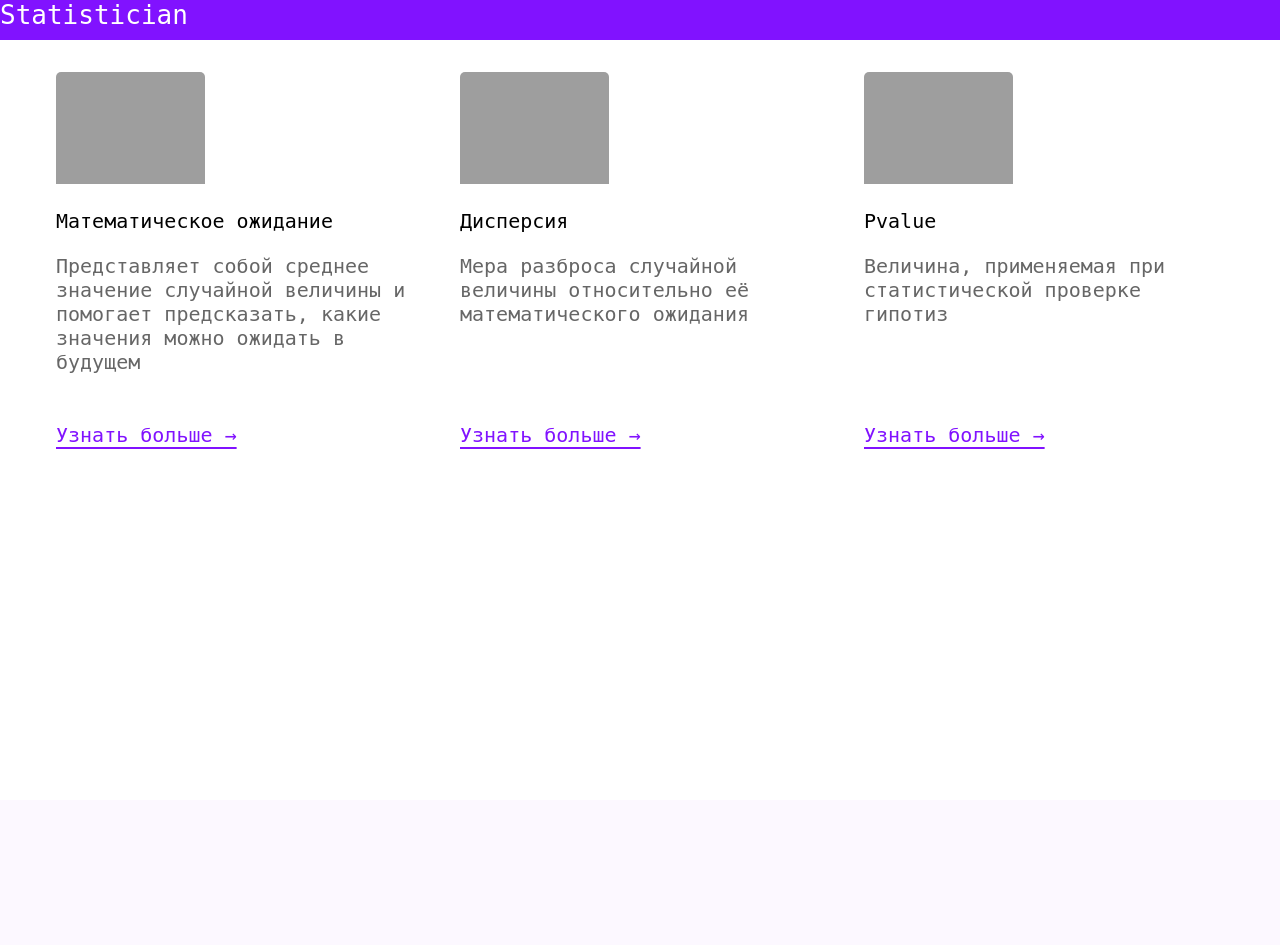
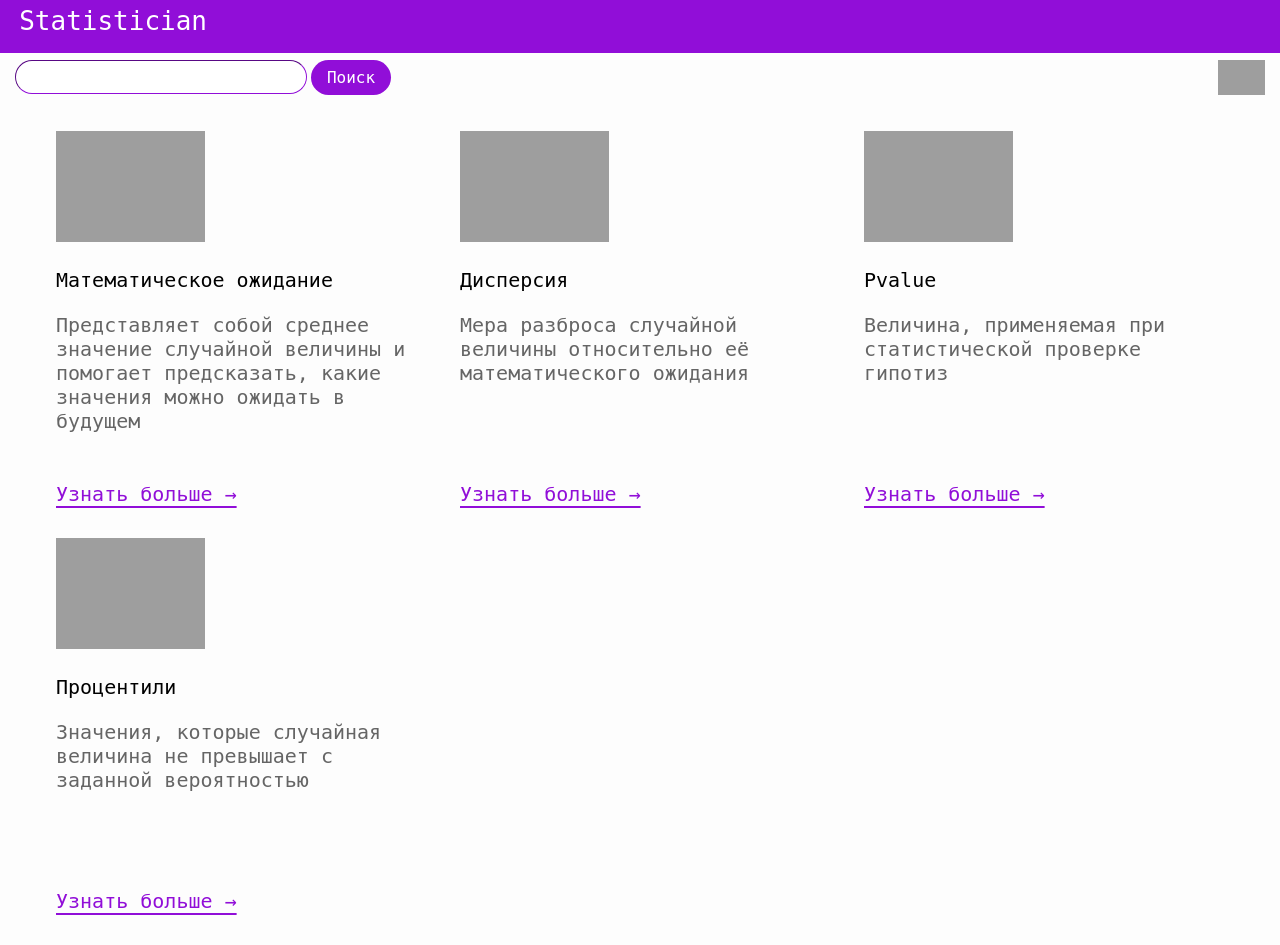
Before and after one commit to evaveshtort/Statistician-backend, a Django app: page / in a window 1280 px wide. Before the commit the page ends 449 px from the top, so only its background shows below. Run offline with Django 5.2, Linux system fonts and the light colour scheme.

Commit message:
search and cart added

```diff
--- a/stat_calc/urls.py
+++ b/stat_calc/urls.py
@@ -21,6 +21,7 @@ from stat_calc_app import views
 
 urlpatterns = [
     path("admin/", admin.site.urls),
-    path('', views.GetMetrics),
+    path('', views.GetMetrics, name='metrics'),
     path('metric/<int:id>/', views.GetMetric, name='metric_url'),
+    path('cart/<int:cart_id>/', views.GetCart, name='cart')
 ]
--- a/stat_calc_app/static/css/card.css
+++ b/stat_calc_app/static/css/card.css
@@ -2,10 +2,6 @@ ul {
     display: flex;
     flex-direction: row;
     flex-flow: wrap;
-}
-
-img {
-    border-radius: 5px 5px 0 0;
 }
 
 p {
@@ -16,21 +12,78 @@ p {
 }
 
 body {
-    margin-top: 50px;
-    margin: 0;
+    margin-top: 30px;
+    margin:0;
     padding: 0;
+    background-color: #00000002;
+}
+
+.mainLink {
+    color: #ffffff;
+    text-decoration: none;
+}
+
+.underHead {
+    display: flex;
+    padding-top: 7px;
+    justify-content: space-between;
+}
+
+.cartBtn {
+    padding-right: 15px;
+}
+
+.searchForm {
+    padding-left: 15px;
+}
+
+.searchFrame {
+    width: 250px;
+    height: 30px;
+    border-radius: 20px;
+    border-color: #910ed8;
+    border-width: 0.1px;
+    padding-left: 20px;
+    padding-right: 20px;
+    font-family: monospace;
+    font-size: large;
+    font-weight: lighter;
+}
+
+.searchBtn {
+    background-color:#910ed8;
+    height: 35px;
+    border-width: 0;
+    width: 80px;
+    color: #ffffff;
+    border-radius: 20px;
+    font-family: monospace;
+    font-weight: lighter;
+    font-size: large;
+}
+
+.searchBtn:hover{
+    background-color: #e4c200
+}
+
+.emptyList {
+    display: flex;
+    font-size:xx-large;
+    font-family:monospace;
 }
 
 .upper {
     height: 40px;
-    background-color:#8112ff;
+    background-color:#910ed8;
     color:#ffffff;
     font-size:xx-large;
     font-family:monospace;
     text-align: justify;
     position: sticky;
+    padding: 0.5%;
+    padding-left: 1.5%;
     top: 0;
-    width: 100%;
+    width: 98%;
 }
 
 .card-title {
@@ -40,7 +93,7 @@ body {
 }
 
 .card-link {
-    color:#8112ff;
+    color:#910ed8;
     font-size:x-large;
     font-family:monospace;
     font-weight: lighter;
@@ -48,7 +101,7 @@ body {
 }
 
 .card-link:hover{
-    color: #44ffa8
+    color: #e4c200
 }
 
 
--- a/stat_calc_app/templates/cards.html
+++ b/stat_calc_app/templates/cards.html
@@ -3,11 +3,18 @@
 {% block title %}Список метрик{% endblock %}
 
 {% block content %}
+<div class="underHead">
+<form class="searchForm" action="." method="get">
+    <input class="searchFrame" name="metricName" type="text">
+    <input class="searchBtn" type="submit" value="Поиск" >
+</form>
+<a href="{% url 'cart' data.cart_id %}" class="cartBtn"><img src="http://127.0.0.1:9000/items/shopping-cart.png" style="height:35px"/></a>
+</div>
 <ul>
     {% for metric in data.metrics %}
         {% include 'card.html' with element=metric %}
     {% empty %}
-        <li>Список пуст</li>
+        <div class="emptyList">По вашему запросу ничего не найдено</div>
     {% endfor %}
 </ul>
 {% endblock %}
--- /dev/null
+++ b/stat_calc_app/templates/cart.html
@@ -0,0 +1 @@
+{% extends 'page.html' %}
--- a/stat_calc_app/templates/metric.html
+++ b/stat_calc_app/templates/metric.html
@@ -1,7 +1,7 @@
 {% extends 'page.html' %}
 
-{% block title %}Заказ №{{ data.id }}{% endblock %}
+{% block title %}{{ data.title }}{% endblock %}
 
 {% block content %}
-    <div>Информация о метрике №{{ data.id }}</div>
+    <div>{{ data.title }}</div>
 {% endblock %}
--- a/stat_calc_app/templates/page.html
+++ b/stat_calc_app/templates/page.html
@@ -3,7 +3,9 @@
 <link rel="stylesheet"  type="text/css" href="{% static 'css/card.css' %}">
 <html lang="en" class="h-100">
 <head>
-  <div class="upper">Statistician</div>
+  <div class="upper">
+  <a href="{% url 'metrics' %}" class="mainLink">Statistician</a>
+  </div>
   <meta charset="utf-8">
     <title>{% block title %}{% endblock %}</title>
 </head>
--- a/stat_calc_app/views.py
+++ b/stat_calc_app/views.py
@@ -1,22 +1,52 @@
 from django.shortcuts import render
 from datetime import date
 
-# Create your views here.
-def GetMetrics(request):
-    return render(request, 'cards.html', {'data' : {
-        'current_date': date.today(),
-        'metrics': [
+data_list = [
             {'title': 'Математическое ожидание', 'id': 1, 'picture':"http://127.0.0.1:9000/cardpictures/mathematical_expectation.png",
              'description':'Представляет собой среднее значение случайной величины и помогает предсказать, какие значения можно ожидать в будущем'},
             {'title': 'Дисперсия', 'id': 2, 'picture':"http://127.0.0.1:9000/cardpictures/dispersion.png",
              'description':'Мера разброса случайной величины относительно её математического ожидания'},
             {'title': 'Pvalue', 'id': 3, 'picture':"http://127.0.0.1:9000/cardpictures/pvalue.png",
              'description':'Величина, применяемая при статистической проверке гипотиз'},
+            {'title': 'Процентили', 'id': 4, 'picture':"http://127.0.0.1:9000/cardpictures/percentiles.png",
+             'description':'Значения, которые случайная величина не превышает с заданной вероятностью'},
         ]
+
+carts_info = [
+    {'cart_id': 1, 'metric_id': 1, 'data_for_calc': [2, 35, 18, 150]},
+    {'cart_id': 1, 'metric_id': 2, 'data_for_calc': [2, 35, 18, 150]}
+]
+
+users_info = [
+    {'user_id': 1, 'cart_id': 1}
+]
+
+def GetMetrics(request):
+    user = 1
+    for u in users_info:
+        if u['user_id'] == user:
+            cart = u['cart_id']
+            break
+    reset_flag = False
+    if request.GET:
+        query = request.GET.get('metricName').lower()
+        data_filtered = [x for x in data_list if query in x['title'].lower()]
+        reset_flag = True
+    else:
+        data_filtered = data_list
+    return render(request, 'cards.html', {'data' : {
+        'metrics': data_filtered,
+        'count_metrics_in_cart': len([x for x in carts_info if x['cart_id']==cart]),
+        'cart_id': cart,
+        'reset_flag': reset_flag
     }})
 
 def GetMetric(request, id):
-    return render(request, 'metric.html', {'data' : {
-        'current_date': date.today(),
-        'id': id
-    }})
+    for metric in data_list:
+        if metric['id'] == id:
+            target_metric = metric
+            break
+    return render(request, 'metric.html', {'data' : target_metric})
+
+def GetCart(request, cart_id):
+    return render(request, 'cart.html')
```
